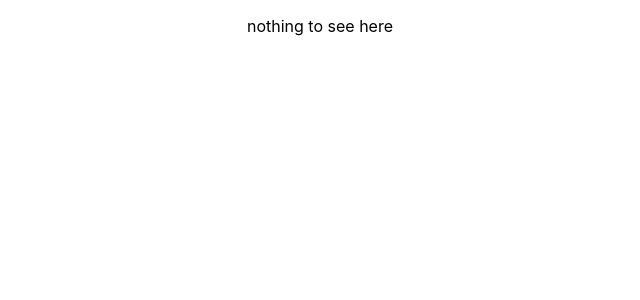
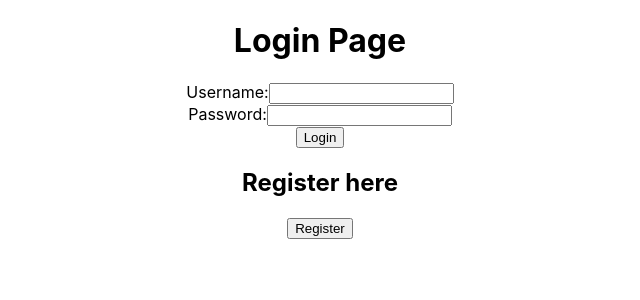
Before and after one commit to Rachiey/Thyme-Frontend, a React (Create React App) app: page /login in a window 1280 px wide. Shown: the top 300 px of the page, without its empty margins (320-960 px from the left). Built offline with nearby package versions, Linux system fonts and the light colour scheme; the HTML template or start-up script is replaced by a standard one.

Commit message:
Initial login and register pages

```diff
--- a/package.json
+++ b/package.json
@@ -6,11 +6,13 @@
     "@testing-library/jest-dom": "^5.16.5",
     "@testing-library/react": "^13.4.0",
     "@testing-library/user-event": "^13.5.0",
+    "axios": "^1.2.0",
     "react": "^18.2.0",
     "react-dom": "^18.2.0",
     "react-router-dom": "^6.4.3",
     "react-scripts": "5.0.1",
-    "web-vitals": "^2.1.4"
+    "web-vitals": "^2.1.4",
+    "zxcvbn": "^4.4.2"
   },
   "scripts": {
     "start": "react-scripts start",
--- a/src/App.js
+++ b/src/App.js
@@ -1,5 +1,7 @@
 import React from 'react';
 import Home from './pages/Home/Home';
+import Login from './pages/Login/Login'
+import Register from './pages/Register/Register';
 import { Route, Routes } from 'react-router-dom';
 import './App.css';
 
@@ -8,6 +10,8 @@ function App() {
     <div className="App">
       <Routes>
           <Route path='/' element={<Home />} />
+          <Route path='/login' element={<Login />} />
+          <Route path='/register' element={<Register />} />
 
           <Route path='*' element={<p>nothing to see here</p>} />
       </Routes>
--- /dev/null
+++ b/src/components/PasswordStrength/PasswordStrength.js
@@ -0,0 +1,49 @@
+import React, { Component } from 'react';
+import './PasswordStrengthMeter.css';
+import zxcvbn from 'zxcvbn';
+
+class PasswordStrengthMeter extends Component {
+
+  createPasswordLabel = (result) => {
+    switch (result.score) {
+      case 0:
+        return 'Weak';
+      case 1:
+        return 'Weak';
+      case 2:
+        return 'Weak';
+      case 3:
+        return 'Good';
+      case 4:
+        return 'Strong';
+      default:
+        return 'Weak';
+    }
+  }
+
+  render() {
+    const { password } = this.props;
+    const testedResult = zxcvbn(password);
+    return (
+      <div className="password-strength-meter">
+        <progress
+          className={`password-strength-meter-progress strength-${this.createPasswordLabel(testedResult)}`}
+          value={testedResult.score}
+          max="4"
+        />
+        <br />
+        <label
+          className="password-strength-meter-label"
+        >
+          {password && (
+            <>
+              <strong>Password strength:</strong> {this.createPasswordLabel(testedResult)}
+            </>
+          )}
+        </label>
+      </div>
+    );
+  }
+}
+
+export default PasswordStrengthMeter;
--- /dev/null
+++ b/src/components/PasswordStrength/PasswordStrengthMeter.css
@@ -0,0 +1,37 @@
+.password-strength-meter {
+    text-align: left;
+  }
+
+  .password-strength-meter-progress {
+    -webkit-appearance: none;
+    appearance: none;
+    width: 250px;
+    height: 8px;
+  }
+
+  .password-strength-meter-progress::-webkit-progress-bar {
+    background-color: #eee;
+    border-radius: 3px;
+  }
+
+  .password-strength-meter-label {
+    font-size: 14px;
+  }
+
+  .password-strength-meter-progress::-webkit-progress-value {
+    border-radius: 2px;
+    background-size: 35px 20px, 100% 100%, 100% 100%;
+  }
+
+  .strength-Weak::-webkit-progress-value {
+    background-color: #F25F5C;
+  }
+  .strength-Fair::-webkit-progress-value {
+    background-color: #FFE066;
+  }
+  .strength-Good::-webkit-progress-value {
+    background-color: #247BA0;
+  }
+  .strength-Strong::-webkit-progress-value {
+    background-color: #70C1B3;
+  }
--- a/src/pages/Login/Login.js
+++ b/src/pages/Login/Login.js
@@ -0,0 +1,58 @@
+import React, { useState } from 'react'
+import { useNavigate } from 'react-router'
+import axios from 'axios'
+
+const Login = () => {
+
+    const navigate = useNavigate();
+
+    const [ username, setUsername ] = useState("")
+    const [ password, setpassword ] = useState("")
+
+    const handleUsername = (e) => setUsername(e.target.value)
+    const handlePassword = (e) => setpassword(e.target.value)
+
+    const handleLogin = async () => {
+        const data = {
+            "username": username,
+            "password": password,
+        }
+
+        const result = await axios.post('http://localhost:3000/users/login/', data)
+        console.log(result)
+
+        sessionStorage.setItem('accessToken', result.data.access)
+        sessionStorage.setItem('refreshToken', result.data.refresh)
+        sessionStorage.setItem('username', username)
+
+        if (result.status === 200) {
+            navigate('/')
+            window.location.reload()
+        } else { alert('Server Error: Failed to login') }
+    }
+
+    const handleRegister = () => {
+        navigate('/register')
+    }
+
+
+
+    return (
+        <div>
+            <h1>Login Page</h1>
+            <form>
+               <label>Username:</label>
+               <input onChange={handleUsername}></input><br></br>
+               <label>Password:</label>
+               <input type="password" onChange={handlePassword}></input><br></br>
+               <button onClick={handleLogin}>Login</button>
+            </form>
+            <div>
+                <h2>Register here</h2>
+                <button onClick={handleRegister}>Register</button>
+            </div>
+        </div>
+    )
+}
+
+export default Login
--- a/src/pages/Register/Register.js
+++ b/src/pages/Register/Register.js
@@ -0,0 +1,79 @@
+import React, { useState } from 'react'
+import axios from 'axios'
+import { useNavigate } from 'react-router'
+import PasswordStrength from '../../components/PasswordStrength/PasswordStrength'
+
+const Register = () => {
+    const navigate = useNavigate();
+
+    const [ username, setUsername ] = useState("")
+    const [ email, setEmail ] = useState("")
+    const [ password, setPassword ] = useState("")
+    const [ password2, setPassword2 ] = useState("")
+    const [ firstName, setFirstName ] = useState("")
+    const [ lastName, setLastName ] = useState("")
+
+    const handleUsername = (e) => setUsername(e.target.value)
+    const handleEmail = (e) => setEmail(e.target.value)
+    const handlePassword = (e) => setPassword(e.target.value)
+    const handlePassword2 = (e) => setPassword2(e.target.value)
+    const handleFirstName = (e) => setFirstName(e.target.value)
+    const handleLastName = (e) => setLastName(e.target.value)
+
+    const newUser = async () => {
+        if (password !== password2){
+            return alert("Passwords do not match")
+        }
+
+        const data = {
+            "username": username,
+            "email": email,
+            "password": password,
+            "first_name": firstName,
+            "last_name": lastName
+        }
+
+        const result = await axios.post('http://localhost:3000/users/register/', data)
+        console.log(result)
+
+        if (result.status !== 201) {
+            alert('Server Error: failed to register user')
+        }
+
+        const result2 = await axios.post('http://localhost:8000/users/login/', {"username": username, "password": password})
+        console.log(result2)
+
+        sessionStorage.setItem('accessToken', result2.data.access)
+        sessionStorage.setItem('refreshToken', result2.data.refresh)
+        sessionStorage.setItem('username', username)
+
+        if (result2.status === 200) {navigate('/')
+        } else { alert('Server Error: failed to login') }
+
+    }
+
+    return (
+        <div>
+            <form>
+                <label>Username:</label>
+                <input onChange={handleUsername}></input><br></br>
+                <label>First name:</label>
+                <input onChange={handleFirstName}></input><br></br>
+                <label>Last name:</label>
+                <input onChange={handleLastName}></input><br></br>
+                <label>Email:</label>
+                <input onChange={handleEmail}></input><br></br>
+                <label>Password:</label>
+                <input type="password" onChange={handlePassword}></input><br></br>
+                <label>Confirm Password</label>
+                <input type="password" onChange={handlePassword2}></input><br></br>
+
+                <PasswordStrength password={password} />
+
+                <button onClick={newUser}>Register</button>
+            </form>
+        </div>
+    )
+}
+
+export default Register
```
Also changed, not shown: 1 other file (tests, documents, lock files or other folders).
